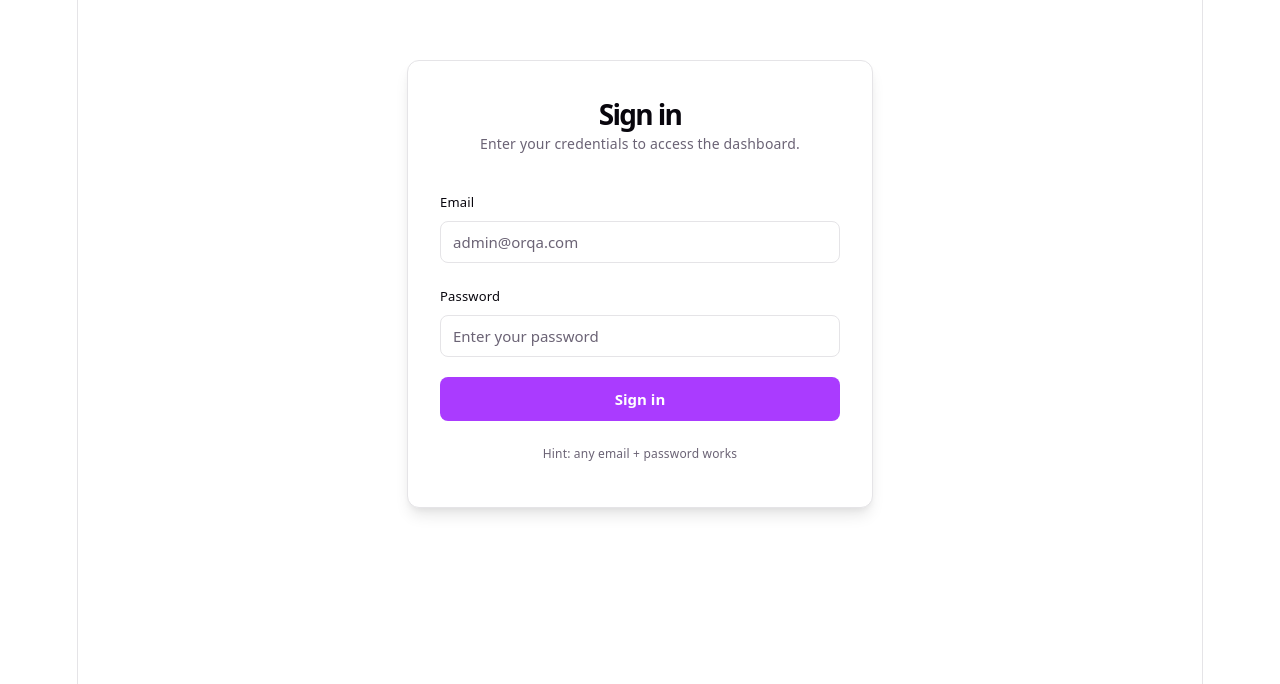
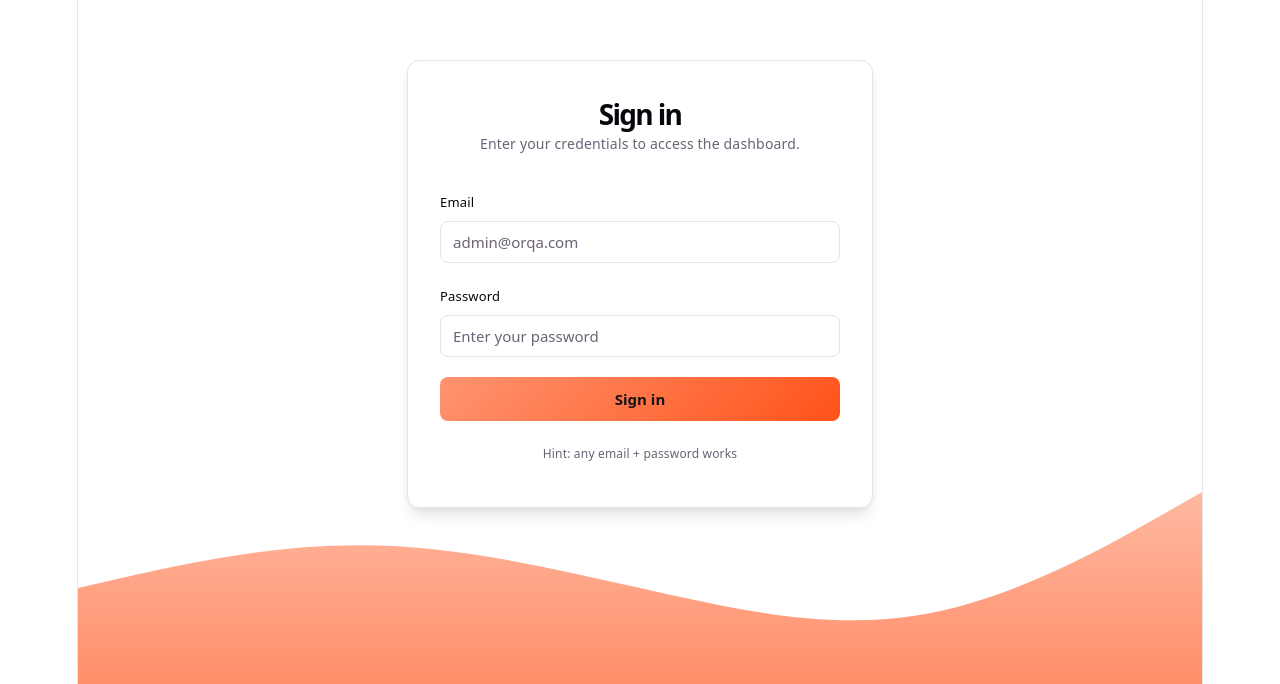
Before and after one commit to Daniel12346/zadatak, a React (Vite) app: page /login in a window 1280 px wide. Shown: the part 116-800 px from the top of the page. Built offline with nearby package versions, Linux system fonts and the light colour scheme.

Commit message:
Style Login page: gradient button, decorative wave, coral accents

```diff
--- a/src/pages/LoginPage.module.css
+++ b/src/pages/LoginPage.module.css
@@ -5,6 +5,24 @@
   min-height: 100svh;
   padding: 24px;
   box-sizing: border-box;
+  position: relative;
+  overflow: hidden;
+}
+
+.wave {
+  position: absolute;
+  bottom: 0;
+  left: 0;
+  width: 100%;
+  height: 40%;
+  pointer-events: none;
+  z-index: 0;
+  opacity: 0.65;
+}
+
+.wave svg {
+  width: 100%;
+  height: 100%;
 }
 
 .card {
@@ -15,6 +33,8 @@
   border: 1px solid var(--border);
   background: var(--bg);
   box-shadow: var(--shadow);
+  position: relative;
+  z-index: 1;
 }
 
 .title {
@@ -58,7 +78,7 @@
 }
 
 .input:focus {
-  border-color: var(--accent);
+  border-color: hsl(15, 100%, 72%);
 }
 
 .input::placeholder {
@@ -79,14 +99,14 @@
   font-size: 15px;
   font-weight: 600;
   font-family: inherit;
-  color: #fff;
-  background: var(--accent);
+  color: hsl(0, 0%, 8%);
+  background: linear-gradient(135deg, hsl(15, 100%, 72%), hsl(15, 100%, 55%));
   cursor: pointer;
   transition: opacity 0.2s;
 }
 
 .button:hover:not(:disabled) {
-  opacity: 0.9;
+  opacity: 0.85;
 }
 
 .button:disabled {
--- a/src/pages/LoginPage.tsx
+++ b/src/pages/LoginPage.tsx
@@ -26,6 +26,17 @@ export function LoginPage() {
 
   return (
     <div className={styles.container}>
+      <div className={styles.wave} aria-hidden="true">
+        <svg viewBox="0 0 1440 320" preserveAspectRatio="none">
+          <defs>
+            <linearGradient id="waveGradient" x1="0" y1="0" x2="0" y2="1">
+              <stop offset="0%" stop-color="hsl(15, 100%, 72%)" />
+              <stop offset="100%" stop-color="hsl(15, 100%, 55%)" />
+            </linearGradient>
+          </defs>
+          <path d="M0,224L60,213.3C120,203,240,181,360,181.3C480,181,600,203,720,224C840,245,960,267,1080,250.7C1200,235,1320,181,1380,154.7L1440,128L1440,320L1380,320C1320,320,1200,320,1080,320C960,320,840,320,720,320C600,320,480,320,360,320C240,320,120,320,60,320L0,320Z" fill="url(#waveGradient)"/>
+        </svg>
+      </div>
       <form className={styles.card} onSubmit={handleSubmit}>
         <h1 className={styles.title}>Sign in</h1>
         <p className={styles.subtitle}>Enter your credentials to access the dashboard.</p>
```
